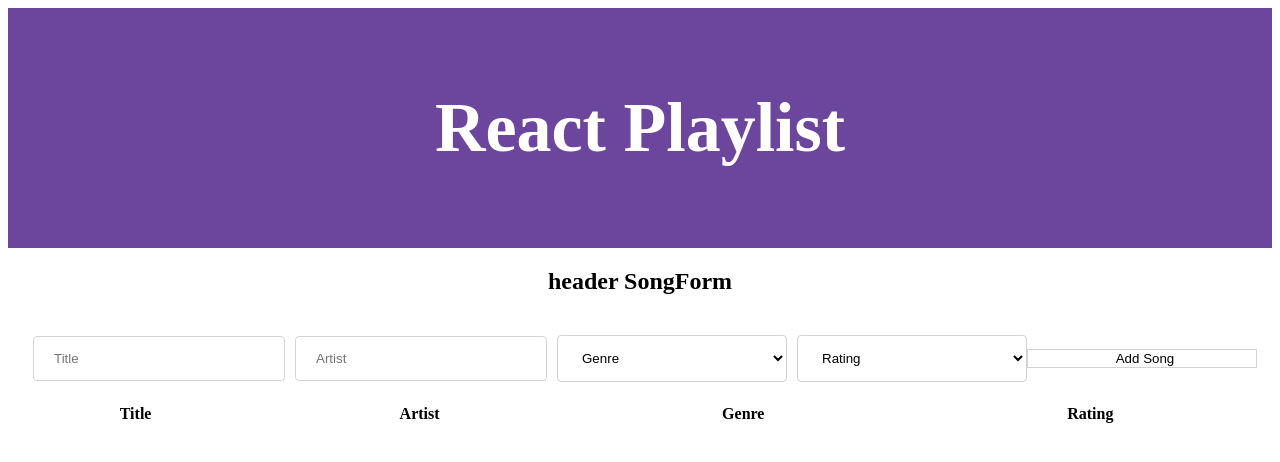
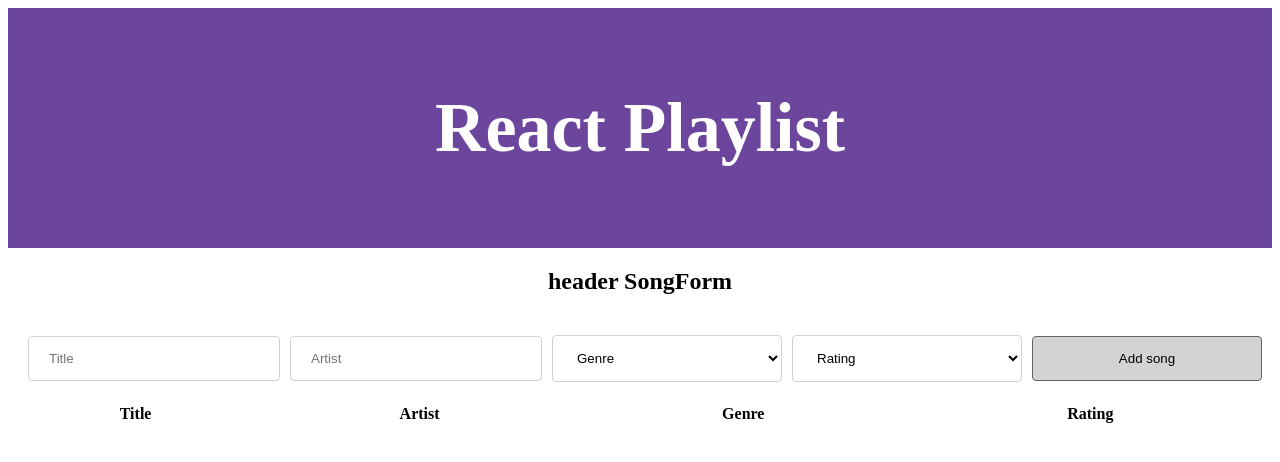
Before and after one commit to DebbySpaninks/debby_spaninks-ReactLilPlaylist, a React (Create React App) app in the folder react-playlist/: page / in a window 1280 px wide. Shown: the top 462 px of the page. Built offline with nearby package versions, Linux system fonts and the light colour scheme.

Commit message:
change styling

```diff
--- a/react-playlist/src/components/SongForm.js
+++ b/react-playlist/src/components/SongForm.js
@@ -63,11 +63,11 @@ function SongForm({ addSong }) {
                 <option value="5">5</option>
             </select>
             {/* button to add songs after input */}
-            <input
+            <button
                 className='submit-button'
-                type='submit'
-                value='Add Song'
-            />
+                type='submit'>
+                    Add song
+            </button>
         </form>
     );
 }
--- a/react-playlist/src/styles/App.css
+++ b/react-playlist/src/styles/App.css
@@ -7,10 +7,37 @@
   min-height: 30vh;
   display: flex;
   flex-direction: column;
-  /* align-items: center;                            nog weghalen!!!!! */
   justify-content: center;
   font-size: 35px;
   color: white;
+}
+
+.form input,
+.form select {
+  /* padding-left: 25px; */
+  padding-right: 0;
+  width: 230px;
+  background-color: white;
+  border: 1px solid lightgray;
+}
+
+.input-primary,
+.select-primary,
+button {
+  /* width: 200px; */
+  color: rgb(0, 0, 0);
+  padding: 14px 20px;
+  margin: 20px 0;
+  border: 1px solid rgb(100, 99, 99);
+  border-radius: 4px;
+  background-color: lightgray;
+  margin-left: 10px;
+}
+
+.select-primary,
+button {
+  cursor: pointer;
+  width: 230px;
 }
 
 .table-data {
@@ -25,24 +52,3 @@
 .table-data:nth-child(odd) {
   background: rgb(157, 138, 192);
 }
-
-.input-primary,
-.select-primary {
-  width: 200px;
-  color: rgb(0, 0, 0);
-  padding: 14px 20px;
-  margin: 20px 0;
-  border: 1px solid rgb(100, 99, 99);
-  border-radius: 4px;
-  /* cursor: pointer; */
-  background-color: lightgray;
-  margin-left: 10px;
-}
-.form input,
-.form select {
-  /* padding-left: 25px; */
-  padding-right: 0;
-  width: 230px;
-  background-color: white;
-  border: 1px solid lightgray;
-}
```
